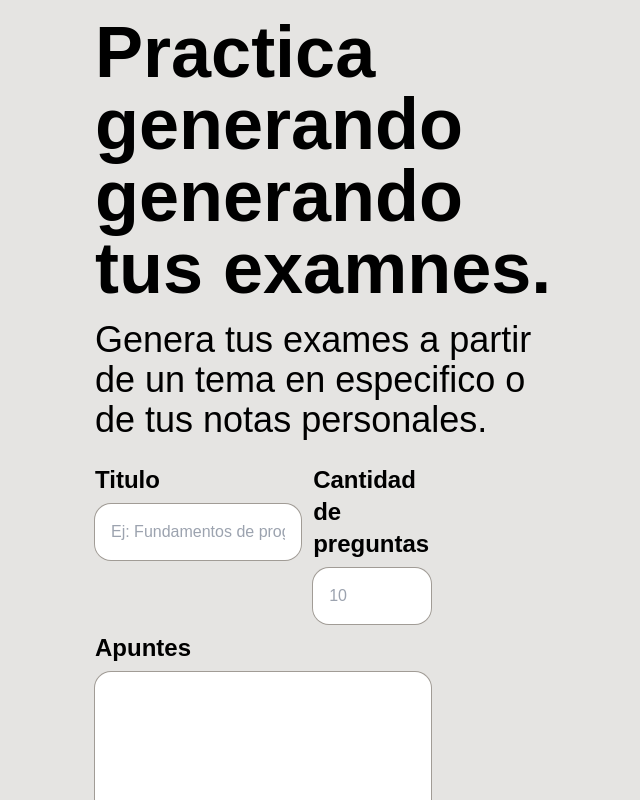
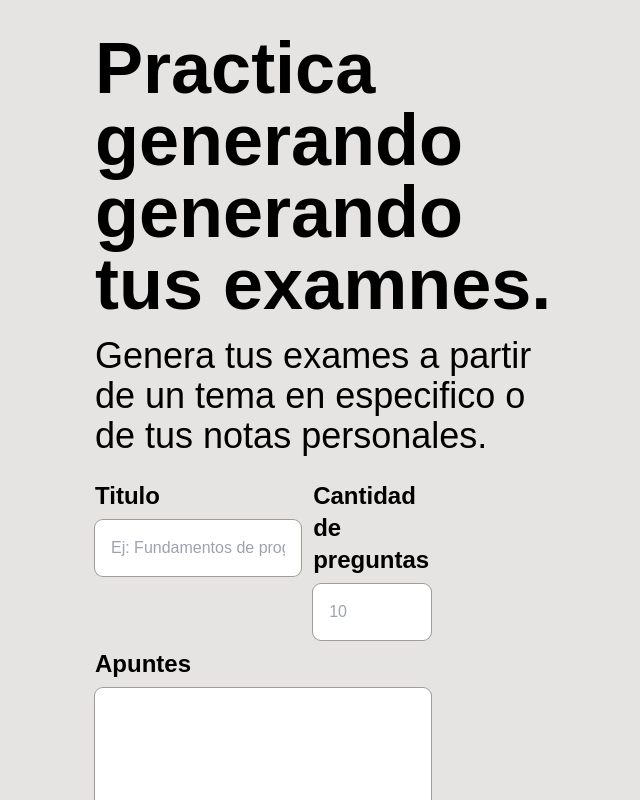
Before and after one commit to Jayslen/exams-generator, a React (Vite) app: page / in a window 1280 px wide. Shown: the top 800 px of the page, without its empty margins (305-945 px from the left). Built offline with nearby package versions, Linux system fonts and the light colour scheme; a web font is replaced by a local one.

Commit message:
css updated

```diff
--- a/src/index.css
+++ b/src/index.css
@@ -5,9 +5,13 @@
 
 body{
     background-color: #E5E4E2;
+    overflow-y: hidden;
+
 }
 main {
-    margin: 1rem 25rem;
+    box-sizing: border-box;
+    margin: 2rem 25rem ;
+    height: 100vh;
 }
 
 h1, h2, label {
@@ -24,6 +28,6 @@ textarea{
 }
 @layer components {
     .inputs {
-      @apply w-full p-4 rounded-2xl bg-white ring-1 ring-[#a19c96] focus:outline-none focus:ring-2 focus:ring-[#8e8781] focus:border-transparent transition duration-500 ease-in-out hover:shadow-lg
+      @apply w-full p-4 rounded-lg bg-white ring-1 ring-[#a19c96] focus:outline-none focus:ring-2 focus:ring-[#8e8781] focus:border-transparent transition duration-500 ease-in-out hover:shadow-lg
     }
   }
```
